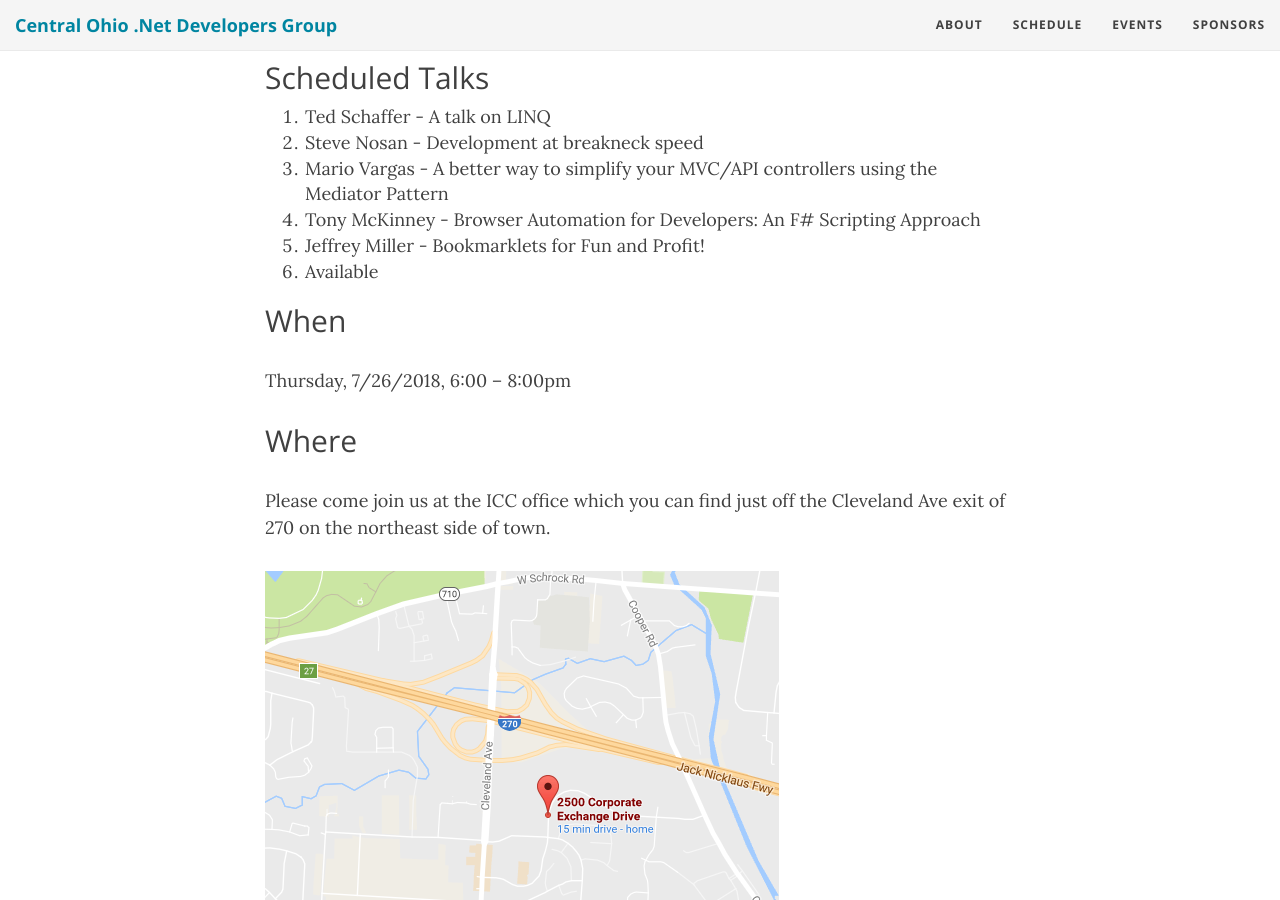
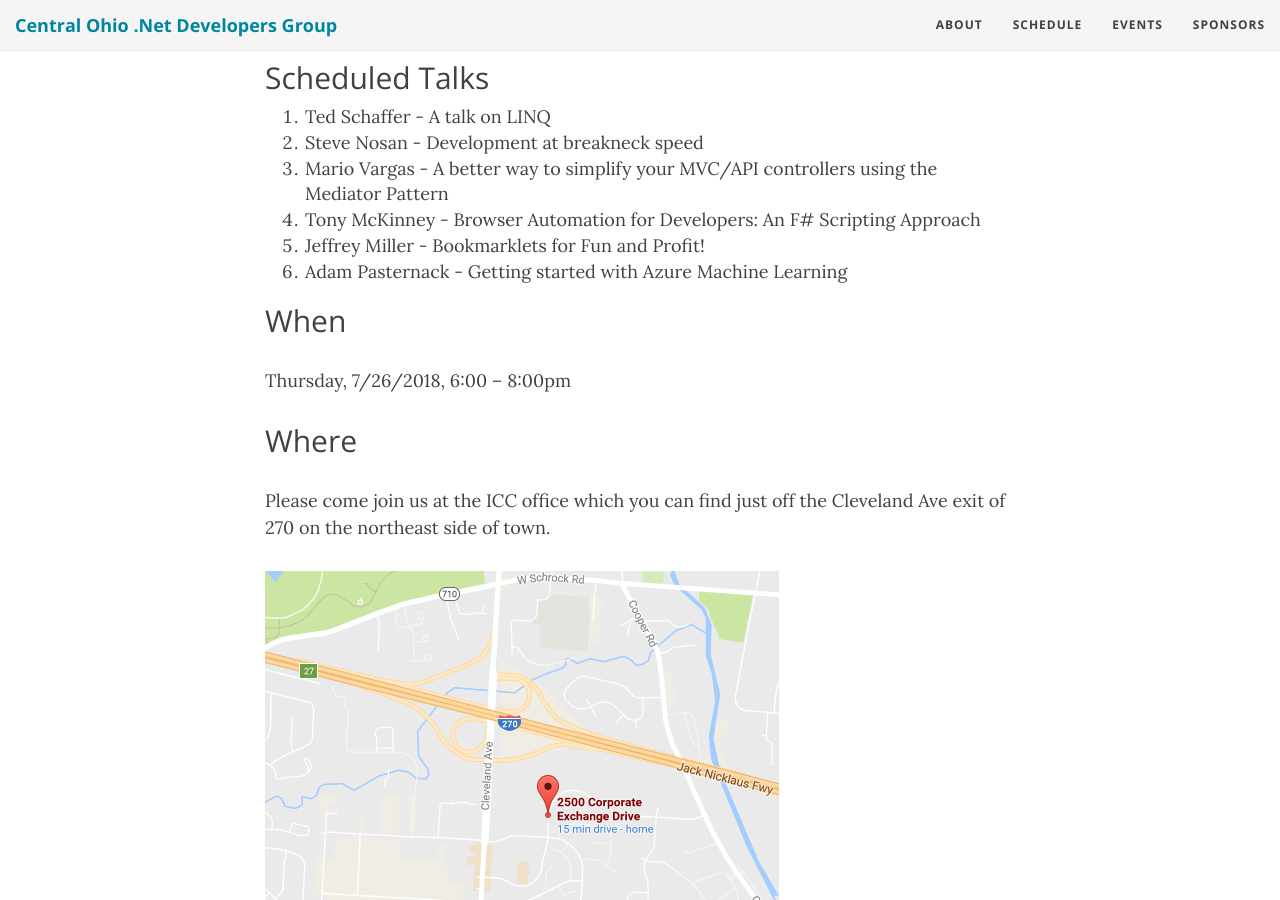
Before and after one commit to condg/condg.github.io, a Jekyll site: the page built from _posts/2018-07-01-july-2018-lightning-talks.md, in a window 1280 px wide and 900 px high, scrolled down 1025 px. Built offline with Jekyll 4.4.1, drawn with Linux system fonts in a browser that asks for light colours; comment, search, counter and statistics services are not loaded.

Commit message:
Update 2018-07-01-july-2018-lightning-talks.md

```diff
--- a/_posts/2018-07-01-july-2018-lightning-talks.md
+++ b/_posts/2018-07-01-july-2018-lightning-talks.md
@@ -31,7 +31,7 @@
 1. Mario Vargas - A better way to simplify your MVC/API controllers using the Mediator Pattern
 1. Tony McKinney - Browser Automation for Developers: An F# Scripting Approach
 1. Jeffrey Miller - Bookmarklets for Fun and Profit!
-1. Available
+1. Adam Pasternack - Getting started with Azure Machine Learning
 
 ## When
 
```
